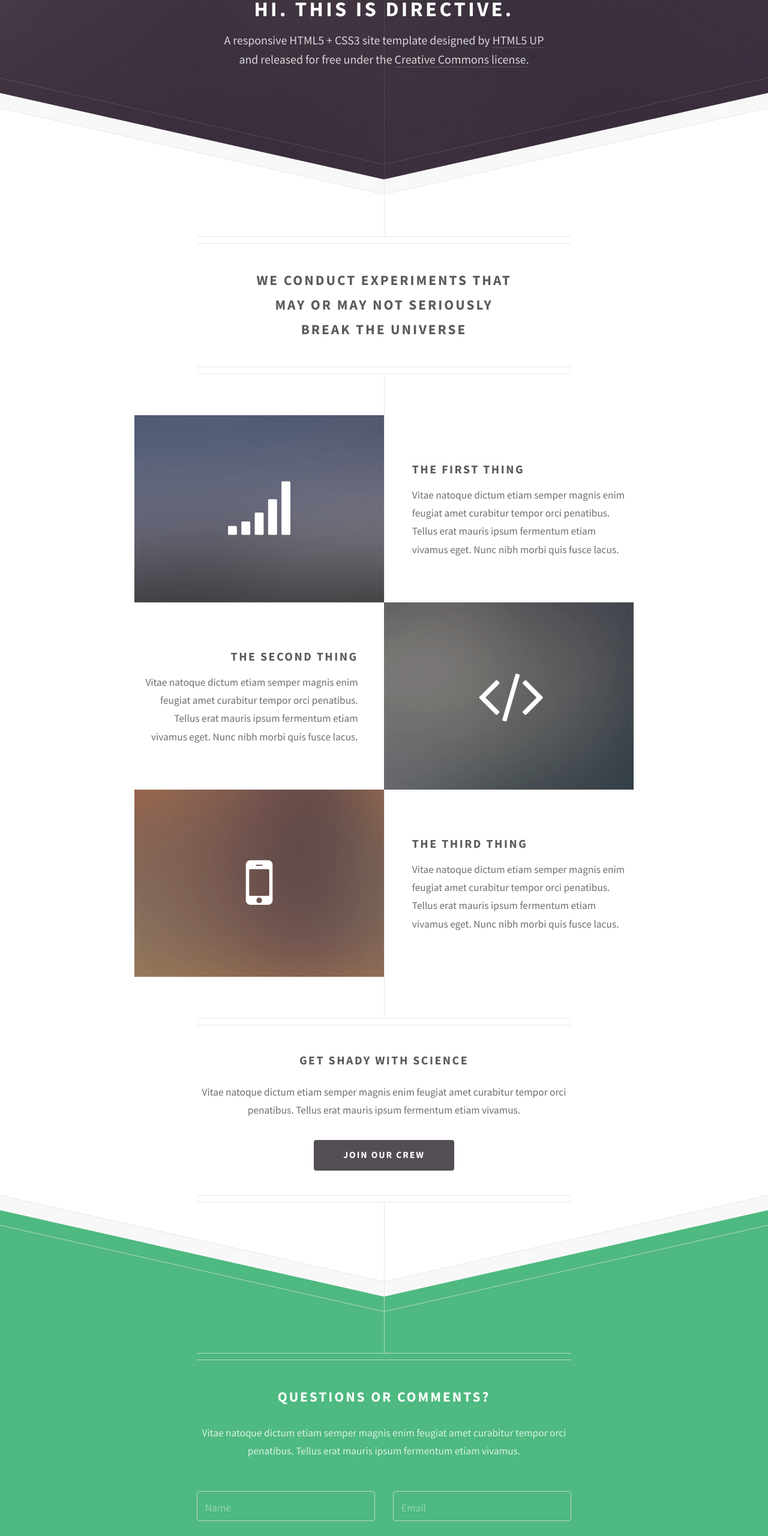
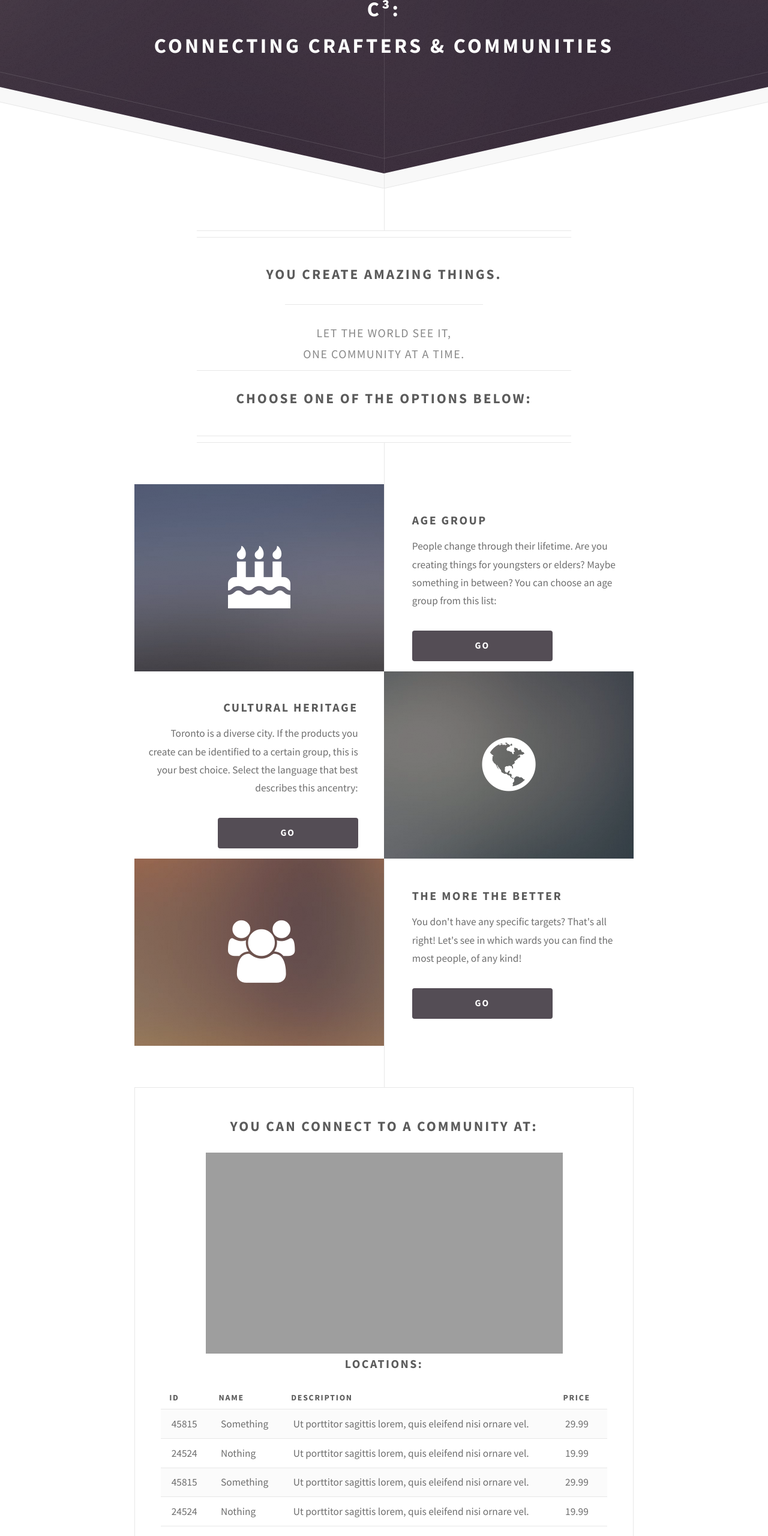
Before and after one commit to bani/code2015, a plain HTML site: page index.html in a window 1280 px wide. Shown: the part 240-2800 px from the top of the page at 60% size. Drawn offline with Linux system fonts and the light colour scheme; some packages are replaced by stand-ins of ours; placeholder pictures from the web are drawn by us.

Commit message:
update page structure

```diff
--- a/index.html
+++ b/index.html
@@ -6,10 +6,10 @@
 -->
 <html>
 	<head>
-		<title>Directive by HTML5 UP</title>
+		<title>C3: Connecting Crafters to Communities</title>
 		<meta http-equiv="content-type" content="text/html; charset=utf-8" />
-		<meta name="description" content="" />
-		<meta name="keywords" content="" />
+		<meta name="description" content="C3: Connecting Crafters to Communities" />
+		<meta name="keywords" content="craft, community" />
 		<!--[if lte IE 8]><script src="css/ie/html5shiv.js"></script><![endif]-->
 		<script src="js/jquery.min.js"></script>
 		<script src="js/skel.min.js"></script>
@@ -20,120 +20,79 @@
 			<link rel="stylesheet" href="css/style-wide.css" />
 		</noscript>
 		<!--[if lte IE 8]><link rel="stylesheet" href="css/ie/v8.css" /><![endif]-->
+		<style>
+			html,body        {height:100%;}
+			.wrapper         {width:80%;height:100%;margin:0 auto;background:#CCC}
+			.h_iframe        {position:relative;}
+			.h_iframe .ratio {display:block;width:100%;height:auto;}
+			.h_iframe iframe {position:absolute;top:0;left:0;width:100%; height:100%;}
+		</style>
 	</head>
 	<body>
 
 		<!-- Header -->
 			<div id="header">
-				<span class="logo icon fa-paper-plane-o"></span>
-				<h1>Hi. This is Directive.</h1>
-				<p>A responsive HTML5 + CSS3 site template designed by <a href="http://html5up.net">HTML5 UP</a>
-				<br />
-				and released for free under the <a href="http://html5up.net/license">Creative Commons license</a>.</p>
+				<span class="logo icon fa-cubes"></span>
+				<h1>C&sup3;:
+				<br />Connecting Crafters</a>
+				&amp; Communities</h1>
 			</div>
 
 		<!-- Main -->
 			<div id="main">
 
 				<header class="major container 75%">
-					<h2>We conduct experiments that
-					<br />
-					may or may not seriously
-					<br />
-					break the universe</h2>
-					<!--
-					<p>Tellus erat mauris ipsum fermentum<br />
-					etiam vivamus nunc nibh morbi.</p>
-					-->
+					<h2>You create amazing things.</h2>
+					<p>Let the world see it,<br />
+					one community at a time.</p>
+					<hr />
+					<h2>Choose one of the options below:</h2>
 				</header>
 
 				<div class="box alt container">
 					<section class="feature left">
-						<a href="#" class="image icon fa-signal"><img src="images/pic01.jpg" alt="" /></a>
+						<a href="#" class="image icon fa-birthday-cake"><img src="images/pic01.jpg" alt="" /></a>
 						<div class="content">
-							<h3>The First Thing</h3>
-							<p>Vitae natoque dictum etiam semper magnis enim feugiat amet curabitur tempor orci penatibus. Tellus erat mauris ipsum fermentum etiam vivamus eget. Nunc nibh morbi quis fusce lacus.</p>
+							<h3>Age group</h3>
+							<p>People change through their lifetime. Are you creating things for youngsters or elders? Maybe something in between? You can choose an age group from this list:</p>
+							<input type="submit" value="Go" />
 						</div>
 					</section>
 					<section class="feature right">
-						<a href="#" class="image icon fa-code"><img src="images/pic02.jpg" alt="" /></a>
+						<a href="#" class="image icon fa-globe"><img src="images/pic02.jpg" alt="" /></a>
 						<div class="content">
-							<h3>The Second Thing</h3>
-							<p>Vitae natoque dictum etiam semper magnis enim feugiat amet curabitur tempor orci penatibus. Tellus erat mauris ipsum fermentum etiam vivamus eget. Nunc nibh morbi quis fusce lacus.</p>
+							<h3>Cultural heritage</h3>
+							<p>Toronto is a diverse city. If the products you create can be identified to a certain group, this is your best choice. Select the language that best describes this ancentry:</p>
+							<input type="submit" value="Go" />
 						</div>
 					</section>
 					<section class="feature left">
-						<a href="#" class="image icon fa-mobile"><img src="images/pic03.jpg" alt="" /></a>
+						<a href="#" class="image icon fa-group"><img src="images/pic03.jpg" alt="" /></a>
 						<div class="content">
-							<h3>The Third Thing</h3>
-							<p>Vitae natoque dictum etiam semper magnis enim feugiat amet curabitur tempor orci penatibus. Tellus erat mauris ipsum fermentum etiam vivamus eget. Nunc nibh morbi quis fusce lacus.</p>
+							<h3>The more the better</h3>
+							<p>You don't have any specific targets? That's all right! Let's see in which wards you can find the most people, of any kind!</p>
+							<input type="submit" value="Go" />
 						</div>
 					</section>
 				</div>
 
-				<!--
 				<div class="box container">
 					<header>
-						<h2>A lot of generic stuff</h2>
+						<h2>You can connect to a community at:</h2>
 					</header>
 					<section>
-						<header>
-							<h3>Paragraph</h3>
-							<p>This is the subtitle for this particular heading</p>
-						</header>
-						<p>Phasellus nisl nisl, varius id <sup>porttitor sed pellentesque</sup> ac orci. Pellentesque
-						habitant <strong>strong</strong> tristique <b>bold</b> et netus <i>italic</i> malesuada <em>emphasized</em> ac turpis egestas. Morbi
-						leo suscipit ut. Praesent <sub>id turpis vitae</sub> turpis pretium ultricies. Vestibulum sit
-						amet risus elit.</p>
+						<div class="wrapper">
+							<div class="h_iframe">
+								<!-- a transparent image is preferable -->
+								<img class="ratio" src="http://placehold.it/16x9"/>
+								<iframe id="map" src="map.html" frameborder="0" allowfullscreen></iframe>
+							</div>
+						</div>
 					</section>
+
 					<section>
 						<header>
-							<h3>Blockquote</h3>
-						</header>
-						<blockquote>Fringilla nisl. Donec accumsan interdum nisi, quis tincidunt felis sagittis eget.
-						tempus euismod. Vestibulum ante ipsum primis in faucibus.</blockquote>
-					</section>
-					<section>
-						<header>
-							<h3>Divider</h3>
-						</header>
-						<p>Donec consectetur vestibulum dolor et pulvinar. Etiam vel felis enim, at viverra
-						ligula. Ut porttitor sagittis lorem, quis eleifend nisi ornare vel. Praesent nec orci
-						facilisis leo magna. Cras sit amet urna eros, id egestas urna. Quisque aliquam
-						tempus euismod. Vestibulum ante ipsum primis in faucibus orci luctus et ultrices
-						posuere cubilia.</p>
-						<hr />
-						<p>Donec consectetur vestibulum dolor et pulvinar. Etiam vel felis enim, at viverra
-						ligula. Ut porttitor sagittis lorem, quis eleifend nisi ornare vel. Praesent nec orci
-						facilisis leo magna. Cras sit amet urna eros, id egestas urna. Quisque aliquam
-						tempus euismod. Vestibulum ante ipsum primis in faucibus orci luctus et ultrices
-						posuere cubilia.</p>
-					</section>
-					<section>
-						<header>
-							<h3>Unordered List</h3>
-						</header>
-						<ul class="default">
-							<li>Donec consectetur vestibulum dolor et pulvinar. Etiam vel felis enim, at viverra ligula. Ut porttitor sagittis lorem, quis eleifend nisi ornare vel.</li>
-							<li>Donec consectetur vestibulum dolor et pulvinar. Etiam vel felis enim, at viverra ligula. Ut porttitor sagittis lorem, quis eleifend nisi ornare vel.</li>
-							<li>Donec consectetur vestibulum dolor et pulvinar. Etiam vel felis enim, at viverra ligula. Ut porttitor sagittis lorem, quis eleifend nisi ornare vel.</li>
-							<li>Donec consectetur vestibulum dolor et pulvinar. Etiam vel felis enim, at viverra ligula. Ut porttitor sagittis lorem, quis eleifend nisi ornare vel.</li>
-						</ul>
-					</section>
-					<section>
-						<header>
-							<h3>Ordered List</h3>
-						</header>
-						<ol class="default">
-							<li>Donec consectetur vestibulum dolor et pulvinar. Etiam vel felis enim, at viverra ligula. Ut porttitor sagittis lorem, quis eleifend nisi ornare vel.</li>
-							<li>Donec consectetur vestibulum dolor et pulvinar. Etiam vel felis enim, at viverra ligula. Ut porttitor sagittis lorem, quis eleifend nisi ornare vel.</li>
-							<li>Donec consectetur vestibulum dolor et pulvinar. Etiam vel felis enim, at viverra ligula. Ut porttitor sagittis lorem, quis eleifend nisi ornare vel.</li>
-							<li>Donec consectetur vestibulum dolor et pulvinar. Etiam vel felis enim, at viverra ligula. Ut porttitor sagittis lorem, quis eleifend nisi ornare vel.</li>
-						</ol>
-					</section>
-					<section>
-						<header>
-							<h3>Table</h3>
+							<h3>Locations:</h3>
 						</header>
 						<div class="table-wrapper">
 							<table class="default">
@@ -180,51 +139,13 @@
 							</table>
 						</div>
 					</section>
-					<section>
-						<header>
-							<h3>Form</h3>
-						</header>
-						<form method="post" action="#">
-							<div class="row">
-								<div class="6u 12u(mobilep)">
-									<label for="name">Name</label>
-									<input class="text" type="text" name="name" id="name" value="" placeholder="John Doe" />
-								</div>
-								<div class="6u 12u(mobilep)">
-									<label for="email">Email</label>
-									<input class="text" type="text" name="email" id="email" value="" placeholder="johndoe@domain.tld" />
-								</div>
-							</div>
-							<div class="row">
-								<div class="12u">
-									<label for="subject">Subject</label>
-									<input class="text" type="text" name="subject" id="subject" value="" placeholder="Enter your subject" />
-								</div>
-							</div>
-							<div class="row">
-								<div class="12u">
-									<label for="subject">Message</label>
-									<textarea name="message" id="message" placeholder="Enter your message" rows="6"></textarea>
-								</div>
-							</div>
-							<div class="row">
-								<div class="12u">
-									<ul class="actions">
-										<li><input type="submit" value="Send" /></li>
-										<li><input type="reset" value="Reset" class="alt" /></li>
-									</ul>
-								</div>
-							</div>
-						</form>
-					</section>
 				</div>
-				-->
 
 				<footer class="major container 75%">
-					<h3>Get shady with science</h3>
-					<p>Vitae natoque dictum etiam semper magnis enim feugiat amet curabitur tempor orci penatibus. Tellus erat mauris ipsum fermentum etiam vivamus.</p>
+					<h3>Ready to go National?</h3>
+					<p>Check this data from Canada:</p>
 					<ul class="actions">
-						<li><a href="#" class="button">Join our crew</a></li>
+						<li><a href="#" class="button">Open Data</a></li>
 					</ul>
 				</footer>
 
@@ -235,45 +156,20 @@
 				<div class="container 75%">
 
 					<header class="major last">
-						<h2>Questions or comments?</h2>
+						<h2>Based on <a href="http://open.canada.ca/">Open Data</a></h2>
 					</header>
 
-					<p>Vitae natoque dictum etiam semper magnis enim feugiat amet curabitur tempor
-					orci penatibus. Tellus erat mauris ipsum fermentum etiam vivamus.</p>
-
-					<form method="post" action="#">
-						<div class="row">
-							<div class="6u 12u(mobilep)">
-								<input type="text" name="name" placeholder="Name" />
-							</div>
-							<div class="6u 12u(mobilep)">
-								<input type="email" name="email" placeholder="Email" />
-							</div>
-						</div>
-						<div class="row">
-							<div class="12u">
-								<textarea name="message" placeholder="Message" rows="6"></textarea>
-							</div>
-						</div>
-						<div class="row">
-							<div class="12u">
-								<ul class="actions">
-									<li><input type="submit" value="Send Message" /></li>
-								</ul>
-							</div>
-						</div>
-					</form>
+					<p>City of Toronto: <a href="http://www.toronto.ca/makingspace">Cultural Spaces</a> | <a href="http://www.toronto.ca/wardprofiles">Ward Profiles</a><br />
+						Canadian Government: ???
+					</p>
 
 					<ul class="icons">
-						<li><a href="#" class="icon fa-twitter"><span class="label">Twitter</span></a></li>
-						<li><a href="#" class="icon fa-facebook"><span class="label">Facebook</span></a></li>
-						<li><a href="#" class="icon fa-instagram"><span class="label">Instagram</span></a></li>
-						<li><a href="#" class="icon fa-github"><span class="label">Github</span></a></li>
-						<li><a href="#" class="icon fa-dribbble"><span class="label">Dribbble</span></a></li>
+						<li><a href="https://twitter.com/bani" class="icon fa-twitter"><span class="label">Twitter</span></a></li>
+						<li><a href="https://github.com/bani/code2015" class="icon fa-github"><span class="label">Github</span></a></li>
 					</ul>
 
 					<ul class="copyright">
-						<li>&copy; Untitled. All rights reserved.</li><li>Design: <a href="http://html5up.net">HTML5 UP</a></li>
+						<li>&copy; Vanessa Sabino. All rights reserved.</li><li>Template: <a href="http://html5up.net">HTML5 UP</a></li>
 					</ul>
 
 				</div>
```
